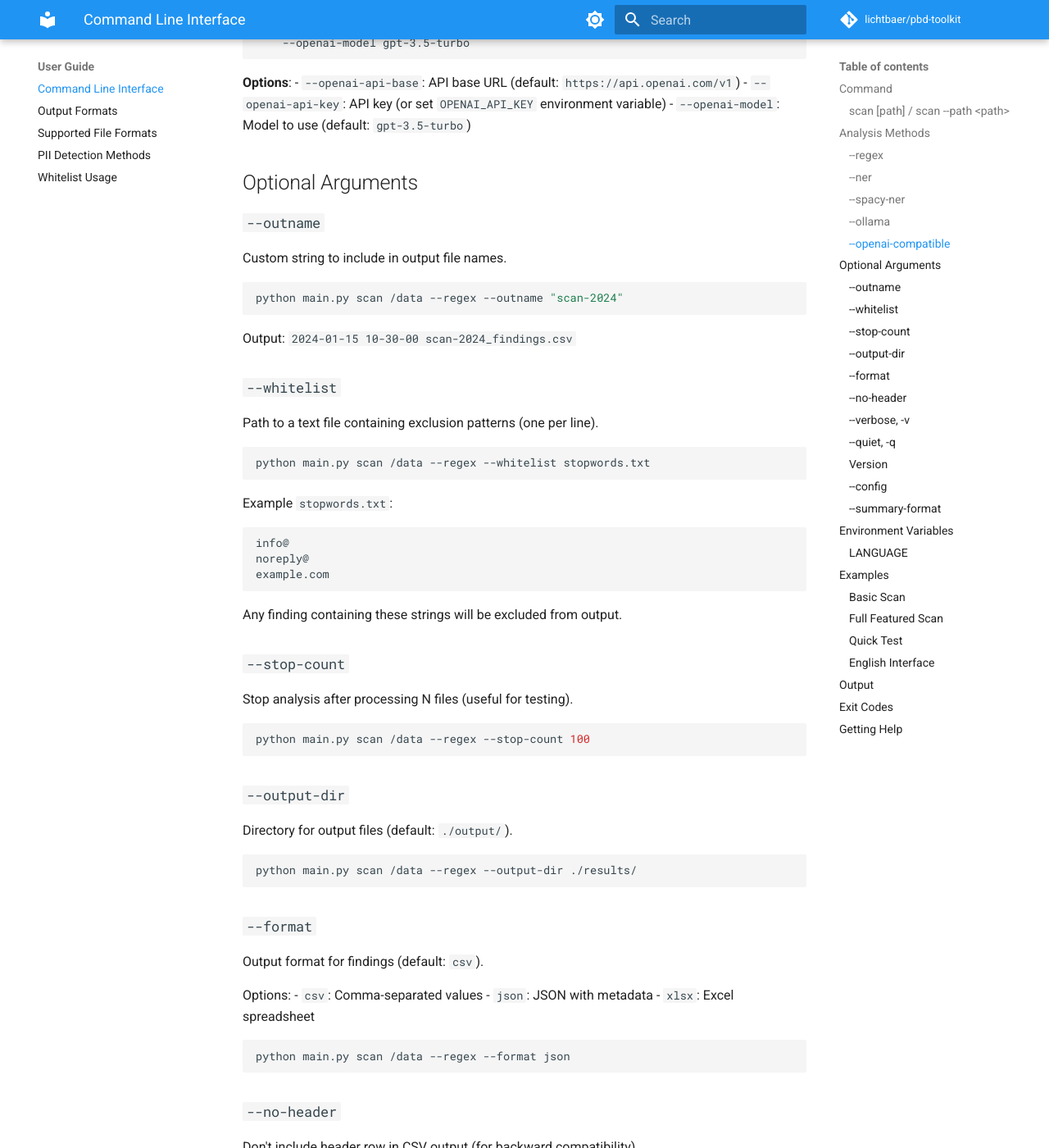
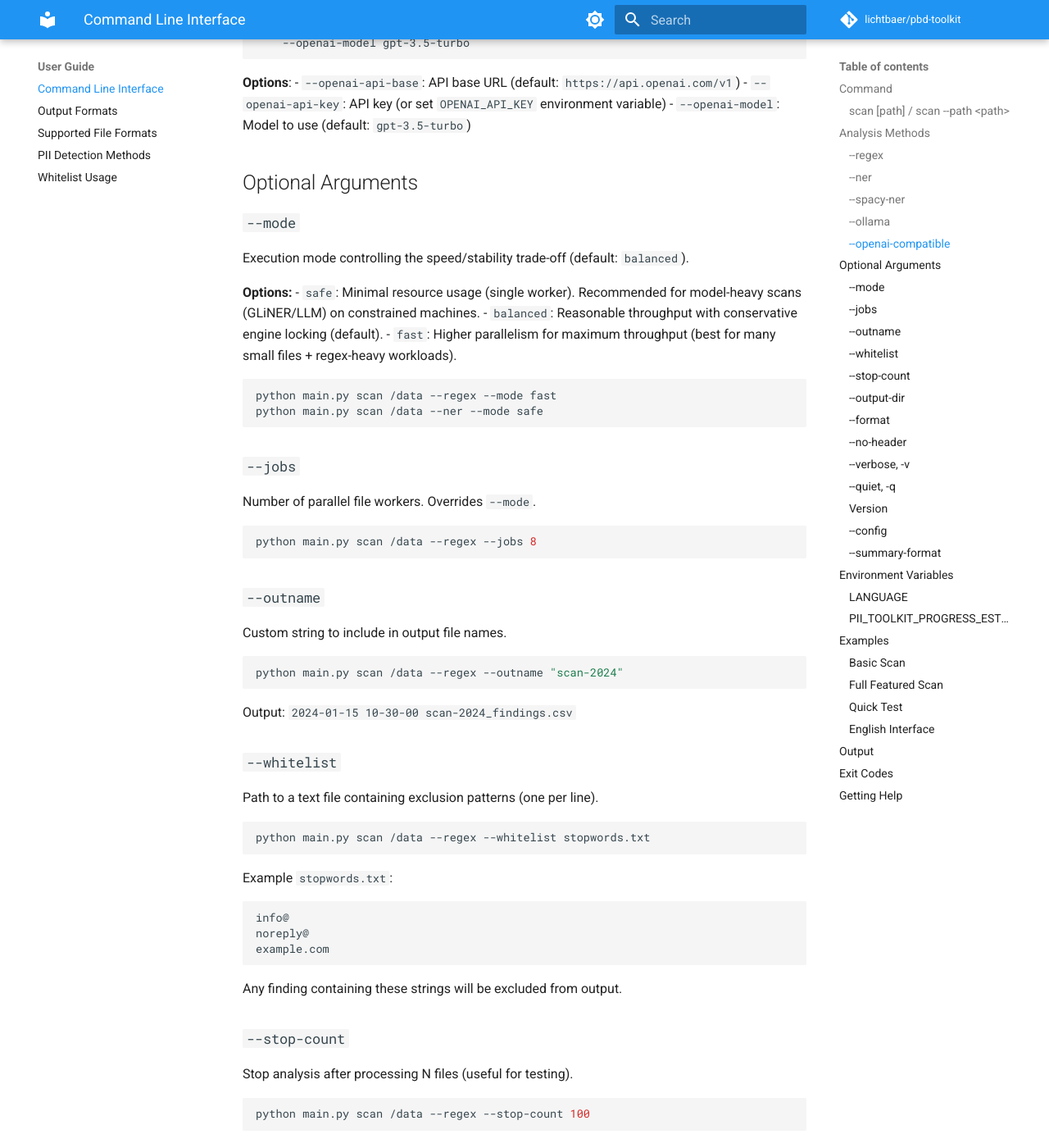
Before and after one commit to lichtbaer/pbd-toolkit, an MkDocs documentation site: the page built from docs/user-guide/cli.md, in a window 1280 px wide and 1400 px high, scrolled down 1851 px. Shown: the whole window at 82% size. Built offline with MkDocs 1.6.1 and Material for MkDocs 9.7.7, drawn with Linux system fonts in a browser that asks for light colours; comment, search, counter and statistics services are not loaded; some of the changed text lies outside the part shown.

Commit message:
Add performance modes and jobs CLI arguments
Co-authored-by: cursor <cursor@johannes-goepel.de>

````diff
--- a/docs/CONFIG_FILE_EXAMPLE.json
+++ b/docs/CONFIG_FILE_EXAMPLE.json
@@ -9,6 +9,8 @@
   "no_header": false,
   "whitelist": "./whitelist.txt",
   "stop_count": null,
+  "mode": "balanced",
+  "jobs": null,
   "verbose": false,
   "quiet": false,
   "summary_format": "human"
--- a/docs/CONFIG_FILE_EXAMPLE.yaml
+++ b/docs/CONFIG_FILE_EXAMPLE.yaml
@@ -18,6 +18,12 @@ no_header: false
 whitelist: "./whitelist.txt"
 stop_count: null  # Set to number to limit files processed
 
+# Optional: Performance / execution
+# - mode: safe | balanced | fast
+# - jobs: explicit number of file workers (overrides mode)
+mode: "balanced"
+jobs: null
+
 # Optional: Output options
 verbose: false
 quiet: false
--- a/docs/getting-started/configuration.md
+++ b/docs/getting-started/configuration.md
@@ -63,6 +63,7 @@ All command-line arguments can be specified in the config file using their long
 - `spacy_model`, `ollama_url`, `ollama_model`
 - `openai_api_base`, `openai_api_key`, `openai_model`
 - `outname`, `whitelist`, `stop_count`, `output_dir`, `format`
+- `mode`, `jobs`
 - `summary_format`, `no_header`, `verbose`, `quiet`
 
 See example files: `docs/CONFIG_FILE_EXAMPLE.yaml` and `docs/CONFIG_FILE_EXAMPLE.json`
--- a/docs/user-guide/cli.md
+++ b/docs/user-guide/cli.md
@@ -99,6 +99,28 @@ python main.py scan /data --openai-compatible \
 
 ## Optional Arguments
 
+### `--mode`
+
+Execution mode controlling the speed/stability trade-off (default: `balanced`).
+
+**Options:**
+- `safe`: Minimal resource usage (single worker). Recommended for model-heavy scans (GLiNER/LLM) on constrained machines.
+- `balanced`: Reasonable throughput with conservative engine locking (default).
+- `fast`: Higher parallelism for maximum throughput (best for many small files + regex-heavy workloads).
+
+```bash
+python main.py scan /data --regex --mode fast
+python main.py scan /data --ner --mode safe
+```
+
+### `--jobs`
+
+Number of parallel file workers. Overrides `--mode`.
+
+```bash
+python main.py scan /data --regex --jobs 8
+```
+
 ### `--outname`
 
 Custom string to include in output file names.
@@ -173,7 +195,7 @@ python main.py scan /data --regex --verbose
 
 Includes:
 - Detailed file processing information
-- Progress bar
+- Progress bar (exact total is only shown if progress estimation is enabled; see `PII_TOOLKIT_PROGRESS_ESTIMATE`)
 - Debug messages
 - Console output in addition to log file
 
@@ -265,6 +287,16 @@ Set interface language: `de` (German, default) or `en` (English).
 LANGUAGE=en python main.py scan /data --regex
 ```
 
+### `PII_TOOLKIT_PROGRESS_ESTIMATE`
+
+Enable a pre-scan pass to estimate the total number of files for an exact progress bar total.
+
+**Note**: This may significantly increase runtime on large directory trees because it performs an additional directory walk.
+
+```bash
+PII_TOOLKIT_PROGRESS_ESTIMATE=1 python main.py scan /data --regex --verbose
+```
+
 ## Examples
 
 ### Basic Scan
````
Also changed, not shown: docs/getting-started/quick-start.md (+12 -0 lines), docs/user-guide/file-formats.md (+1 -1 lines).
